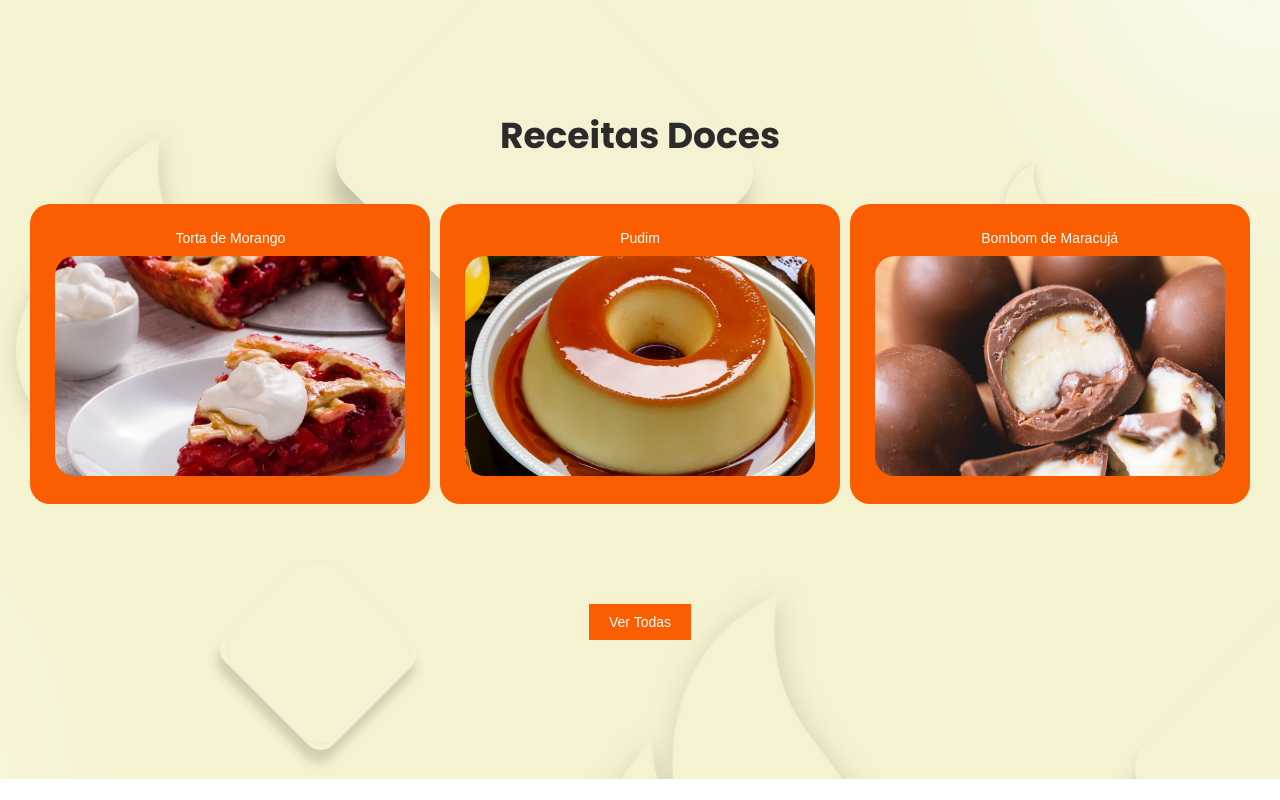
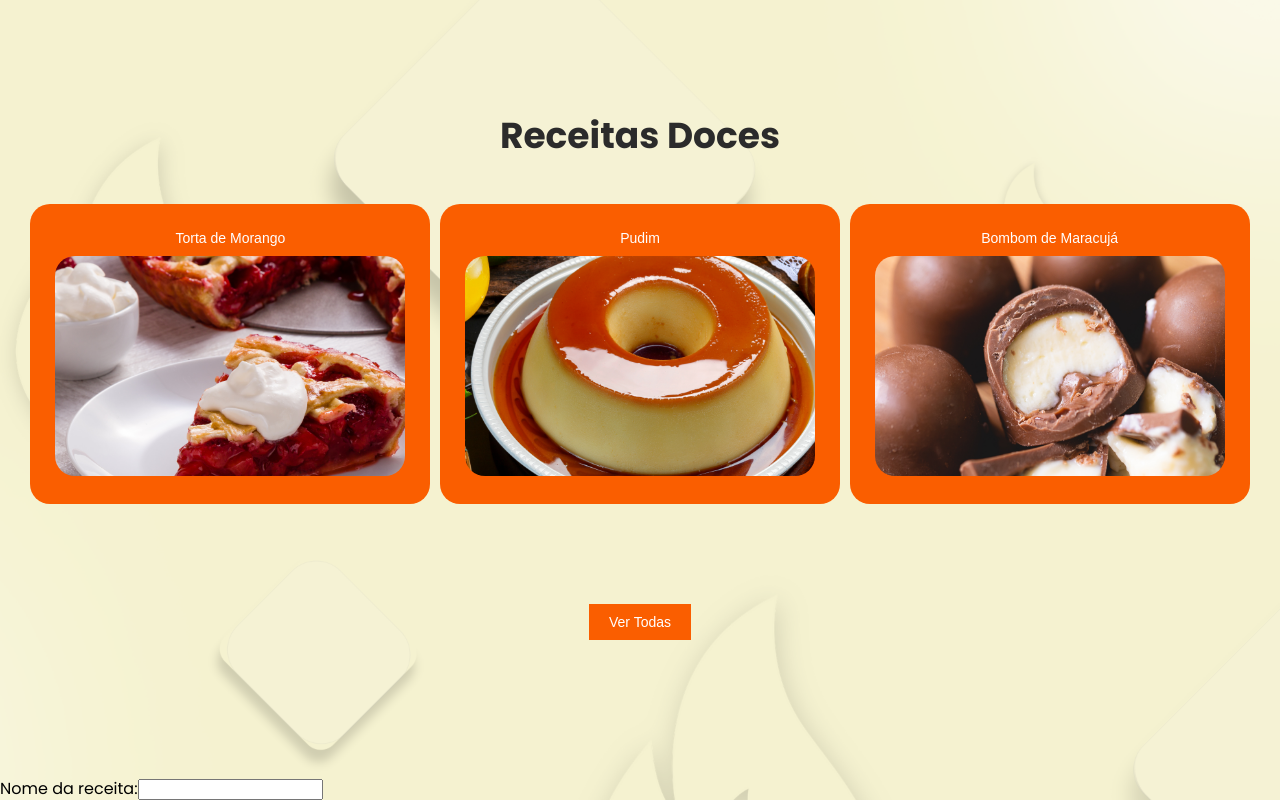
Before and after one commit to Henriquenunes452/Front-receitas, a React (Create React App) app: page /receitas in a window 1280 px wide. Shown: the part 2421-3221 px from the top of the page. Before the commit the page ends 3200 px from the top, so only its background shows below. Built offline with nearby package versions, Linux system fonts and the light colour scheme.

Commit message:
pagina de cadastro de receita

```diff
--- a/src/App.js
+++ b/src/App.js
@@ -5,6 +5,7 @@ import Receitas from "./components/Receitas";
 import ReceitasUsuario from "./components/ReceitasUsuario";
 import ReceitasDoces from "./components/ReceitasDoces";
 import ReceitasSalgadas from "./components/ReceitasSalgadas";
+import CadastroReceitas from "./components/cadastroreceitas";
 import './reset.css';
 import './assets/style.css';
 
@@ -21,6 +22,7 @@ function App() {
         <Route path="/receitas/usuario" element={<ReceitasUsuario />} />
         <Route path="/categoria/salgadas" element={<ReceitasSalgadas />} />
         <Route path="/categoria/doces" element={<ReceitasDoces />} />
+        <Route path="/cadastro/receitas" element={<CadastroReceitas />} />
       </Routes>
     </BrowserRouter>
 
--- /dev/null
+++ b/src/components/CadastroReceitas.jsx
@@ -0,0 +1,18 @@
+export default function CadastroReceitas(){
+
+
+
+    const navigate=useNavigate()
+
+    useEffect(()=>{
+        window.scrollTo(0,0);
+    },[])
+
+    return (
+        <div className="bg">
+
+
+
+        </div>
+    )
+}
--- a/src/components/Receitas.jsx
+++ b/src/components/Receitas.jsx
@@ -20,6 +20,7 @@ export default function Receitas(){
     },[])
 
     return (
+
         <div className="bg">
 
             <header  id="home">
@@ -154,7 +155,16 @@ export default function Receitas(){
 
 
             <div className="addreceita">
-                <form className="form" action="">
+
+                <h1></h1>
+
+                <form className="form">
+
+                    <div className="nomereceita">
+                        <label htmlFor="">Nome da receita:</label>
+                        <input type="text" name="nomereceita" id="nomedareceita"/>
+                    </div>
+
 
                 </form>
             </div>
```
